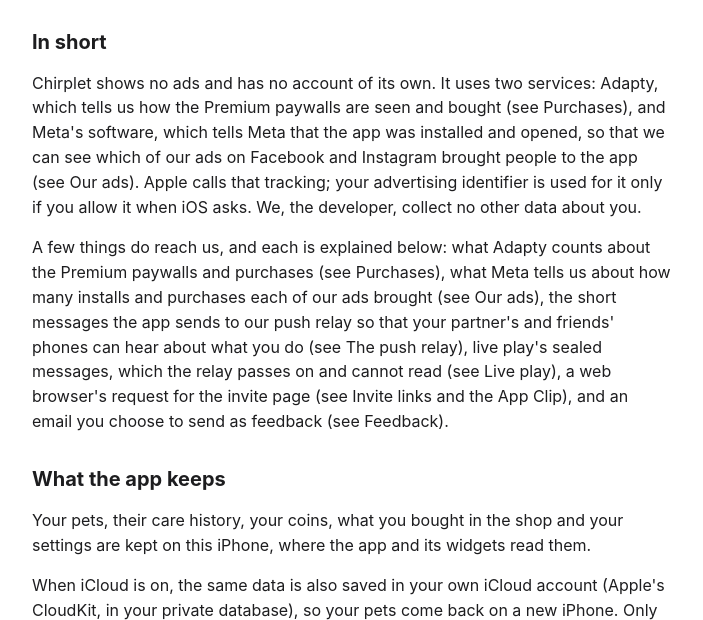
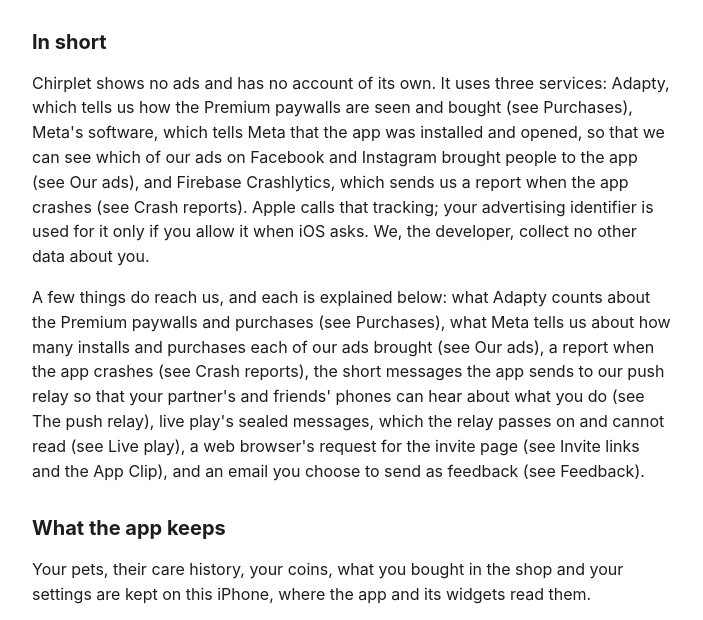
Before and after one commit to yasinertekin/chirplet, a plain HTML site: page privacy.html in a window 1280 px wide. Shown: the part 160-780 px from the top of the page, without its empty margins (288-991 px from the left). Drawn offline with Linux system fonts and the light colour scheme.

Commit message:
Privacy policy: crash reports (Firebase Crashlytics)
Co-Authored-By: Claude Opus 5.5 <noreply@anthropic.com>

```diff
--- a/privacy.html
+++ b/privacy.html
@@ -19,8 +19,8 @@
 <h1>Privacy policy</h1>
 <p class="meta">Last updated 2026-11-17. Contact: <a href="mailto:support@example.com">support@example.com</a></p>
 <h2>In short</h2>
-<p>Chirplet shows no ads and has no account of its own. It uses two services: Adapty, which tells us how the Premium paywalls are seen and bought (see Purchases), and Meta's software, which tells Meta that the app was installed and opened, so that we can see which of our ads on Facebook and Instagram brought people to the app (see Our ads). Apple calls that tracking; your advertising identifier is used for it only if you allow it when iOS asks. We, the developer, collect no other data about you.</p>
-<p>A few things do reach us, and each is explained below: what Adapty counts about the Premium paywalls and purchases (see Purchases), what Meta tells us about how many installs and purchases each of our ads brought (see Our ads), the short messages the app sends to our push relay so that your partner's and friends' phones can hear about what you do (see The push relay), live play's sealed messages, which the relay passes on and cannot read (see Live play), a web browser's request for the invite page (see Invite links and the App Clip), and an email you choose to send as feedback (see Feedback).</p>
+<p>Chirplet shows no ads and has no account of its own. It uses three services: Adapty, which tells us how the Premium paywalls are seen and bought (see Purchases), Meta's software, which tells Meta that the app was installed and opened, so that we can see which of our ads on Facebook and Instagram brought people to the app (see Our ads), and Firebase Crashlytics, which sends us a report when the app crashes (see Crash reports). Apple calls that tracking; your advertising identifier is used for it only if you allow it when iOS asks. We, the developer, collect no other data about you.</p>
+<p>A few things do reach us, and each is explained below: what Adapty counts about the Premium paywalls and purchases (see Purchases), what Meta tells us about how many installs and purchases each of our ads brought (see Our ads), a report when the app crashes (see Crash reports), the short messages the app sends to our push relay so that your partner's and friends' phones can hear about what you do (see The push relay), live play's sealed messages, which the relay passes on and cannot read (see Live play), a web browser's request for the invite page (see Invite links and the App Clip), and an email you choose to send as feedback (see Feedback).</p>
 <h2>What the app keeps</h2>
 <p>Your pets, their care history, your coins, what you bought in the shop and your settings are kept on this iPhone, where the app and its widgets read them.</p>
 <p>When iCloud is on, the same data is also saved in your own iCloud account (Apple's CloudKit, in your private database), so your pets come back on a new iPhone. Only you can read it there; we can't.</p>
@@ -34,6 +34,8 @@
 <h2>Our ads</h2>
 <p>We advertise Chirplet on Facebook and Instagram. To see which ads work, the app contains Meta's software (the Facebook SDK, from Meta Platforms). When you open the app, it tells Meta that the app was installed and opened, with a random number it makes for this installation, the identifier for vendor, the device model, iOS version, language, time zone and app version, and, as with every request over the internet, your IP address. Adapty tells Meta about Premium purchases and renewals (the plan, the price and the time) with the same random number. Meta never receives your name, email, Apple Account or payment details from the app, and nothing about your pets.</p>
 <p>The first time you open the app, iOS asks whether Chirplet may track you. If you allow it, Meta and Adapty also receive your advertising identifier; Meta can then match the install and the purchases to the ad you saw and to your Facebook or Instagram account, and use them for advertising, as Meta's own privacy policy describes. If you do not allow it, the advertising identifier is never read, and Meta counts installs and purchases without it. You can change your answer at any time in the iPhone's Settings, under Privacy and Security, then Tracking. The app itself shows no ads.</p>
+<h2>Crash reports</h2>
+<p>When Chirplet crashes, it sends a crash report to Firebase Crashlytics, a Google service, the next time you open it, so that we can find and fix the fault. The report holds where in the app's code the crash happened, the date, the device model and its state at the time (such as its orientation, free memory and disk space), the iOS and app versions, a random number Firebase makes for this installation and, as with every request over the internet, your IP address. It holds nothing about your pets, no name, email, Apple Account or advertising identifier, and it is not used for ads or tracking. Google keeps crash reports for 90 days.</p>
 <h2>Raising a pet together</h2>
 <p>Sharing a pet is up to you: it starts only when you invite one person with a link, and only that person can join. The pet then lives in the owner's iCloud, and Apple's CloudKit shares it with the other person.</p>
 <p>The other person can see the pet, its whole care log with the names you each chose ("Ece fed Bit"), its settings and looks, and the Premium note on the pet: the plan, when it ends, and the code made from the purchase's App Store number. That code is made from your purchase, not from your name or Apple Account, but it is the same on every pet you raise, so it is a pseudonym rather than a secret. Your coins stay yours and are never shared. Your shop purchases stay yours too, but the list of shop items you bought and event gifts you received is saved in the pet's iCloud share, so that the other person's phone shows only looks you own when it updates the pet's Live Activity for you (see Notifications).</p>
```
